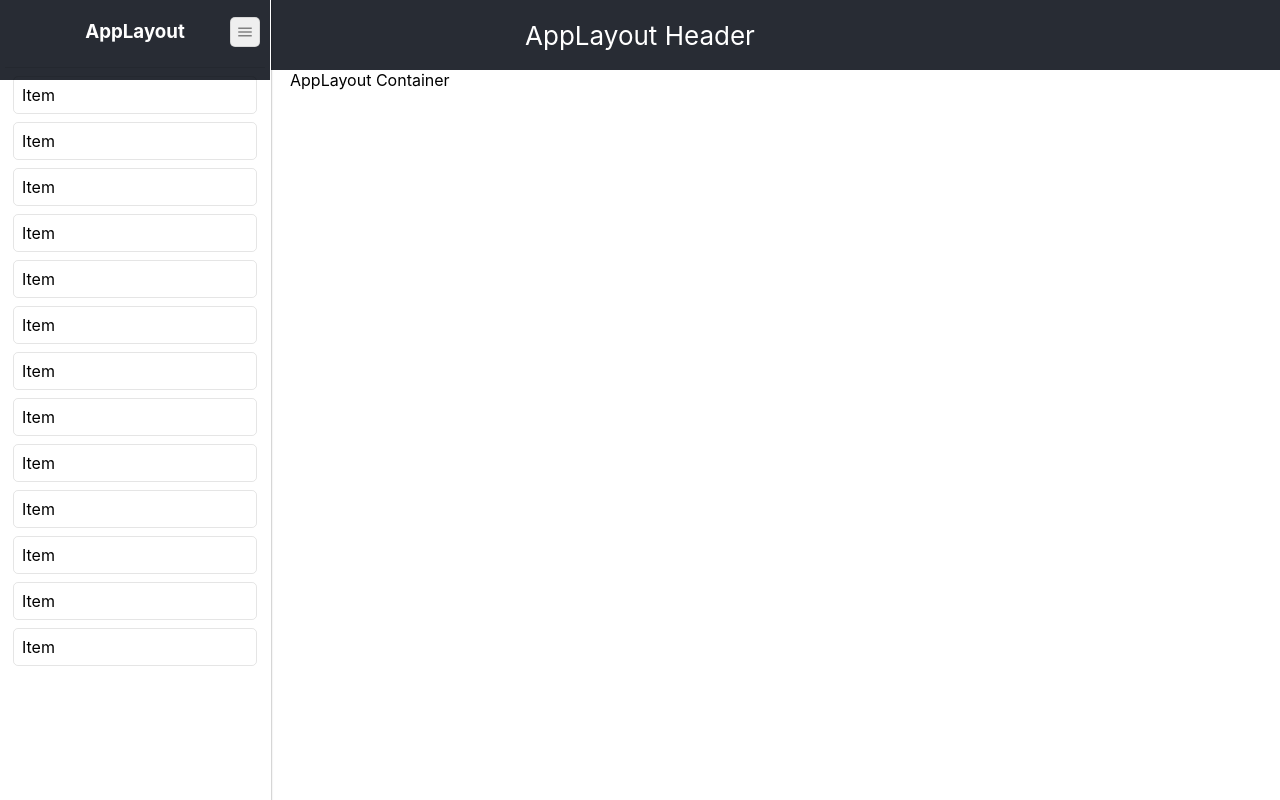
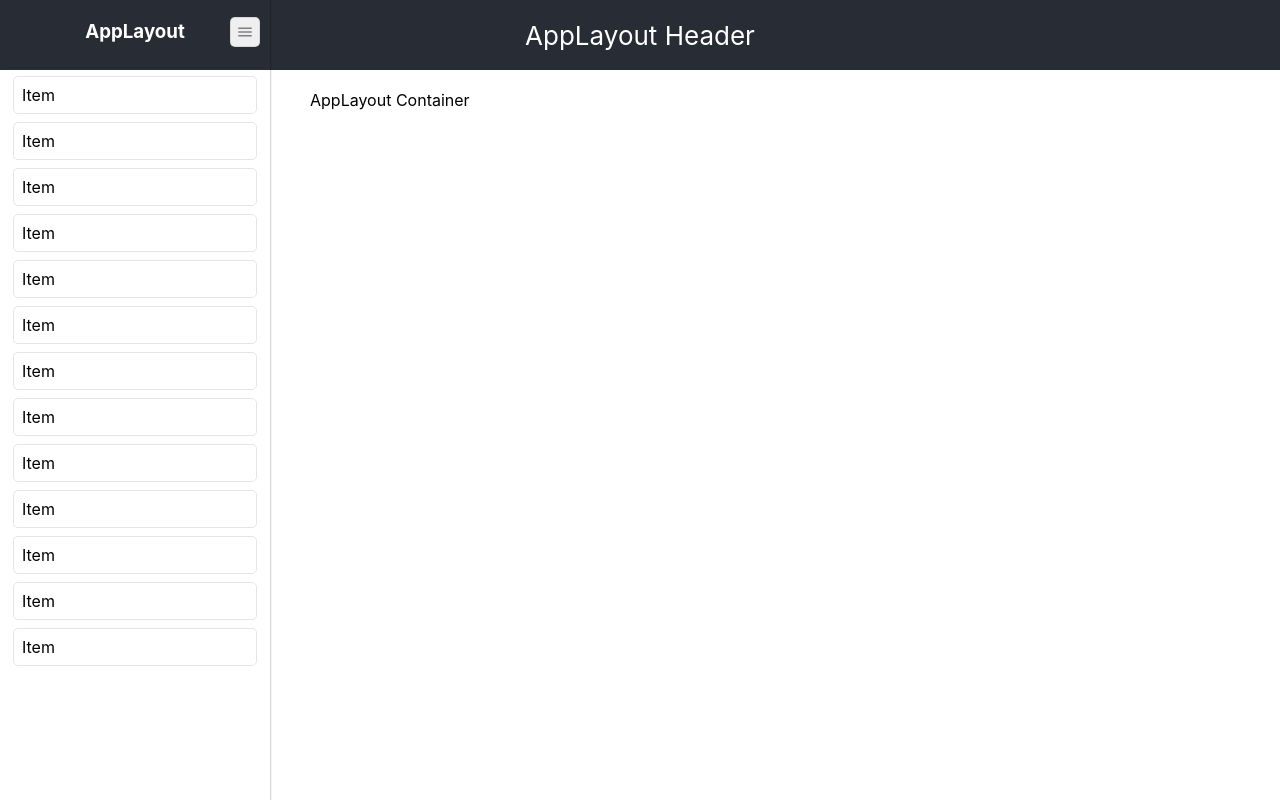
Before and after one commit to rodasistemas/vercel-labs, a React (Create React App) app in the folder react/: page / in a window 1280 px wide. Built offline with nearby package versions, Linux system fonts and the light colour scheme.

Commit message:
feat(layout): add layout container

```diff
--- a/react/src/App.scss
+++ b/react/src/App.scss
@@ -31,6 +31,7 @@ html {
     }
     &-container{
         margin:0;
+        padding: 20px;
         transition: margin 300ms ease-in-out 100ms;
         &.left{
             margin-left: 290px;
@@ -40,7 +41,6 @@ html {
 .App-sidebar {
     background-color: white;
     width: 260px;
-    border-right: 1px solid white;
     box-shadow: 0 0 2px rgba(0, 0, 0, 0.5);
     height: 100%;
     display: flex;
@@ -114,7 +114,7 @@ html {
             content:'';
             display: block;
             width: 100%;
-            height: 10vh;
+            height: 70px;
             background-color: #282c34;
             position: absolute;
             top:0;
```
